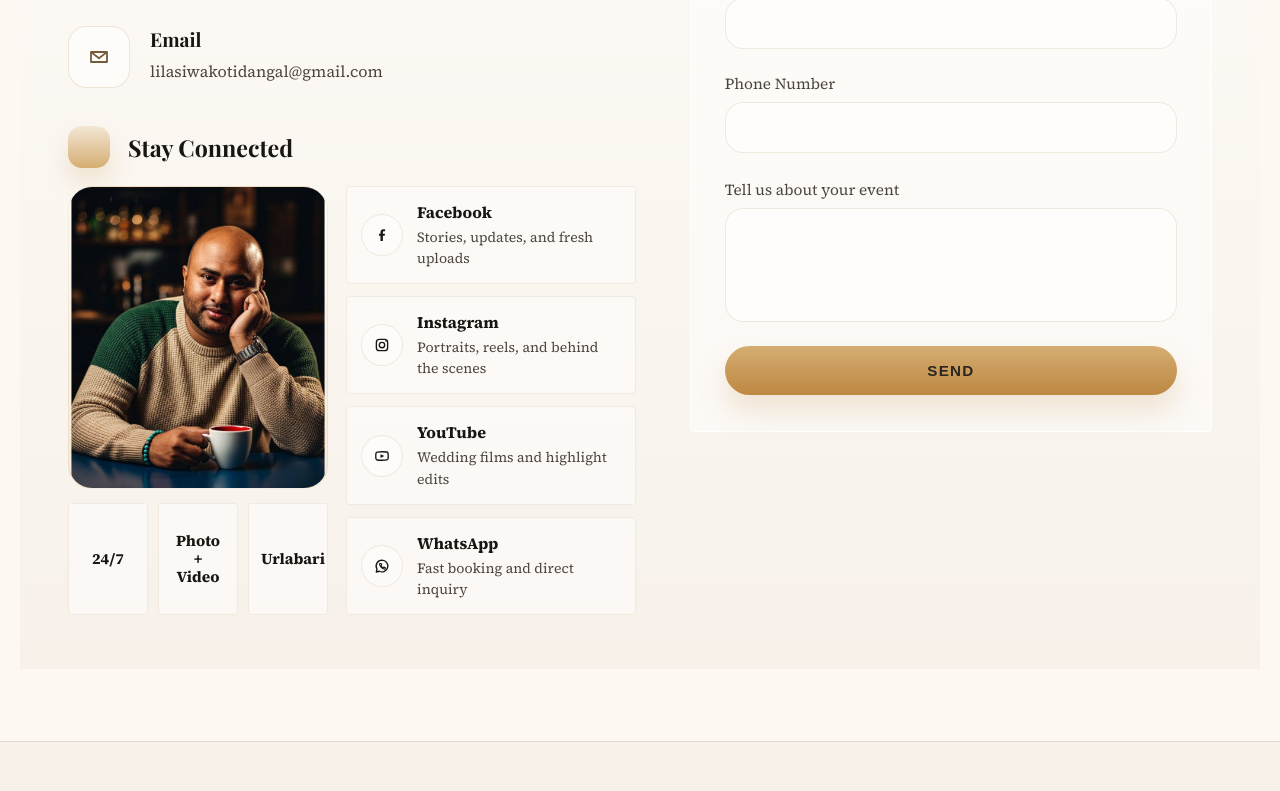
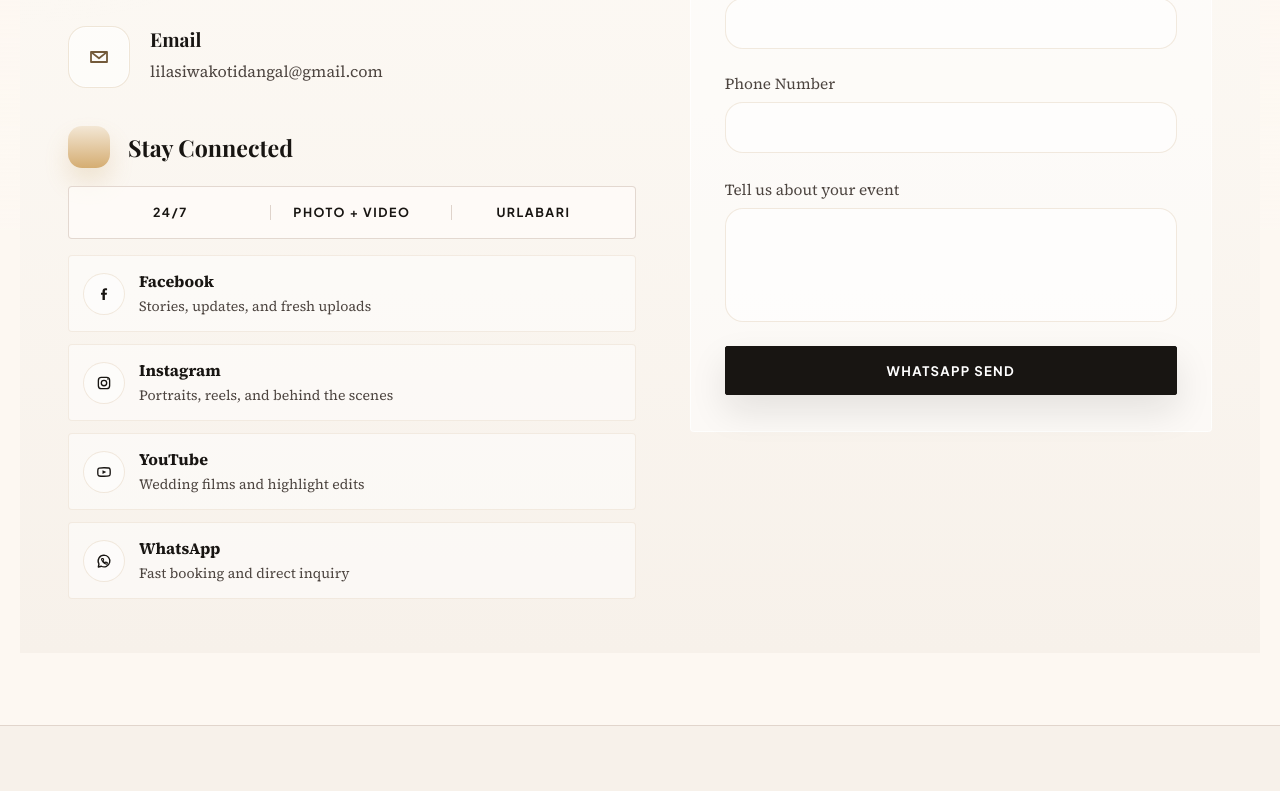
Before and after one commit to lilasiwakotidangal-debug/promosite, a Next.js app: page /contact in a window 1280 px wide. Shown: the part 570-1361 px from the top of the page. Built offline with nearby package versions, Linux system fonts and the light colour scheme; a web font is replaced by a local one.

Commit message:
Simplify contact connection actions

```diff
--- a/app/contact/page.js
+++ b/app/contact/page.js
@@ -1,6 +1,4 @@
-import Image from "next/image";
 import { studioInfo } from "../../lib/siteData";
-import socialIllustration from "../../files/founder.png";
 
 export const metadata = {
   title: `Contact | ${studioInfo.fullName}`,
@@ -225,23 +223,12 @@ export default function ContactPage() {
               </div>
 
               <div className="contactConnectPanel">
-                <div className="contactIllustrationCard">
-                  <div className="contactIllustrationFrame">
-                    <Image
-                      src={socialIllustration}
-                      alt="Photographer illustration"
-                      className="contactIllustrationImage"
-                      priority
-                    />
-                  </div>
-
-                  <div className="contactKpiGrid">
-                    {socialKpis.map((item) => (
-                      <div key={item.value} className="contactKpiCard">
-                        <strong className="contactKpiValue">{item.value}</strong>
-                      </div>
-                    ))}
-                  </div>
+                <div className="contactKpiCard contactKpiUnified">
+                  {socialKpis.map((item) => (
+                    <strong key={item.value} className="contactKpiValue">
+                      {item.value}
+                    </strong>
+                  ))}
                 </div>
 
                 <div className="contactSocialGrid">
@@ -312,10 +299,15 @@ export default function ContactPage() {
                   <textarea rows="4" />
                 </label>
 
-                <button type="button" className="contactSubmitButton">
-                  <span className="lang-en">Send</span>
-                  <span className="lang-ne">पठाउनुहोस्</span>
-                </button>
+                <a
+                  className="contactSubmitButton"
+                  href={`https://wa.me/977${studioInfo.whatsapp}`}
+                  target="_blank"
+                  rel="noreferrer"
+                >
+                  <span className="lang-en">WhatsApp Send</span>
+                  <span className="lang-ne">व्हाट्सएपमा पठाउनुहोस्</span>
+                </a>
               </form>
             </div>
           </div>
--- a/app/globals.css
+++ b/app/globals.css
@@ -2214,20 +2214,73 @@ body::before {
 }
 
 .homeHeroButton,
-.homeCtaButton {
+.homeCtaButton,
+.contactActionButton,
+.contactSubmitButton {
   min-width: 0;
   border-radius: 2px;
   padding: 15px 28px;
   background: var(--primary-dark);
   color: var(--white);
+  border: 1px solid var(--primary-dark);
   box-shadow: 0 16px 36px rgba(24, 21, 18, 0.1);
-}
-
-.homeHeroButtonGhost {
+  font-family: var(--font-label), "Trebuchet MS", "Segoe UI", sans-serif;
+  font-size: 0.82rem;
+  font-weight: 700;
+  letter-spacing: 0.1em;
+  text-transform: uppercase;
+  transition:
+    background 180ms ease,
+    border-color 180ms ease,
+    color 180ms ease,
+    transform 180ms ease;
+}
+
+.homeHeroButtonGhost,
+.contactActionSecondary {
   background: rgba(253, 248, 242, 0.68);
   color: var(--primary-dark);
   border: 1px solid var(--outline-soft);
   box-shadow: none;
+}
+
+.contactActionPrimary,
+.contactSubmitButton {
+  background: var(--primary-dark);
+  color: var(--white);
+  border-color: var(--primary-dark);
+}
+
+.homeHeroButton:hover,
+.homeHeroButton:focus-visible,
+.homeCtaButton:hover,
+.homeCtaButton:focus-visible,
+.contactActionButton:hover,
+.contactActionButton:focus-visible,
+.contactSubmitButton:hover,
+.contactSubmitButton:focus-visible {
+  transform: translateY(-1px);
+  background: var(--bronze);
+  border-color: var(--bronze);
+  color: var(--white);
+  filter: none;
+}
+
+.contactActionSecondary:hover,
+.contactActionSecondary:focus-visible,
+.homeHeroButtonGhost:hover,
+.homeHeroButtonGhost:focus-visible {
+  background: var(--primary-dark);
+  border-color: var(--primary-dark);
+  color: var(--white);
+}
+
+.contactSubmitButton {
+  display: inline-flex;
+  align-items: center;
+  justify-content: center;
+  width: 100%;
+  text-align: center;
 }
 
 .homePhilosophy,
@@ -2496,6 +2549,45 @@ body::before {
   box-shadow: none;
 }
 
+.contactConnectPanel {
+  grid-template-columns: 1fr;
+  gap: 16px;
+}
+
+.contactIllustrationCard,
+.contactIllustrationFrame {
+  display: none;
+}
+
+.contactKpiGrid {
+  grid-template-columns: 1fr;
+}
+
+.contactKpiUnified {
+  display: flex;
+  align-items: center;
+  justify-content: space-between;
+  gap: 18px;
+  min-height: auto;
+  padding: 18px 20px;
+  border: 1px solid rgba(216, 203, 193, 0.72);
+  background: rgba(255, 253, 249, 0.7);
+}
+
+.contactKpiUnified .contactKpiValue {
+  flex: 1;
+  color: var(--primary-dark);
+  font-family: var(--font-label), "Trebuchet MS", "Segoe UI", sans-serif;
+  font-size: 0.78rem;
+  font-weight: 700;
+  letter-spacing: 0.12em;
+  text-transform: uppercase;
+}
+
+.contactKpiUnified .contactKpiValue + .contactKpiValue {
+  border-left: 1px solid rgba(216, 203, 193, 0.82);
+}
+
 .servicesHeroTitle,
 .galleryHeroTitle {
   font-size: clamp(3rem, 6vw, 5.2rem);
@@ -2691,4 +2783,19 @@ body::before {
   .homeWorkWide {
     grid-column: span 2;
   }
-}
+
+  .contactKpiUnified {
+    align-items: stretch;
+    flex-direction: column;
+    gap: 0;
+  }
+
+  .contactKpiUnified .contactKpiValue {
+    padding: 10px 0;
+  }
+
+  .contactKpiUnified .contactKpiValue + .contactKpiValue {
+    border-left: 0;
+    border-top: 1px solid rgba(216, 203, 193, 0.82);
+  }
+}
--- a/package.json
+++ b/package.json
@@ -4,7 +4,7 @@
   "private": true,
   "scripts": {
     "dev": "next dev",
-    "clean": "rm -rf .next",
+    "clean": "rm -rf .next node_modules/.cache",
     "build": "npm run clean && next build",
     "start": "next start"
   },
```
